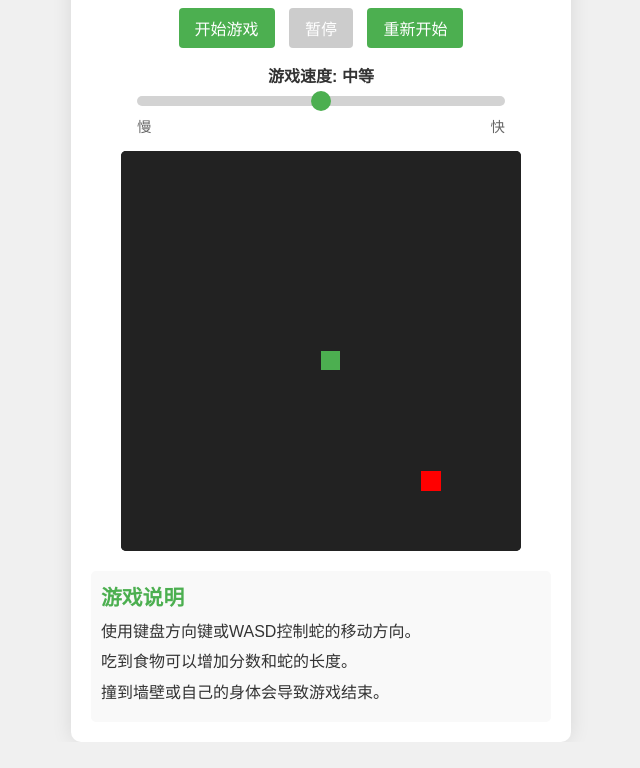
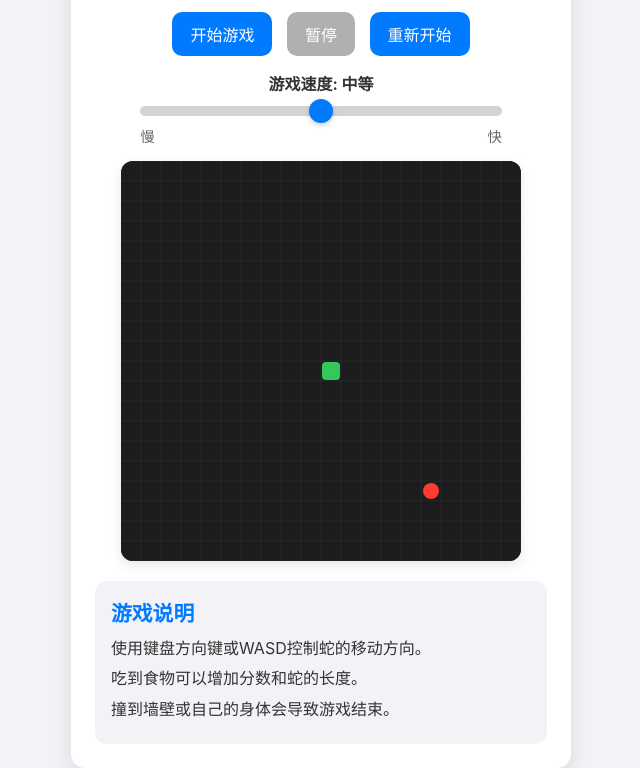
Before and after one commit to Cooper-Peng/SnakeGame, a plain HTML site: page index.html in a window 1280 px wide. Shown: the part 121-889 px from the top of the page, without its empty margins (319-959 px from the left). Before the commit the page ends 863 px from the top, so only its background shows below. Drawn offline with Linux system fonts and the light colour scheme.

Commit message:
style: 更新UI样式和游戏视觉效果
- 使用iOS风格的系统字体和颜色方案
- 改进按钮和容器的圆角、阴影效果
- 为蛇身和食物添加圆角视觉效果
- 添加游戏网格背景
- 增强游戏结束时的显示效果

```diff
--- a/script.js
+++ b/script.js
@@ -244,33 +244,90 @@ function generateFood() {
 // 绘制游戏
 function drawGame() {
     // 清空画布
-    ctx.fillStyle = '#222';
+    ctx.fillStyle = '#1C1C1E';
     ctx.fillRect(0, 0, canvas.width, canvas.height);
 
+    // 绘制网格
+    drawGrid();
+
     // 绘制食物
-    ctx.fillStyle = 'red';
-    ctx.fillRect(food.x * gridSize, food.y * gridSize, gridSize, gridSize);
+    const foodRadius = gridSize / 2 - 2;
+    ctx.fillStyle = '#FF3B30';
+    ctx.beginPath();
+    ctx.arc(
+        food.x * gridSize + gridSize / 2,
+        food.y * gridSize + gridSize / 2,
+        foodRadius,
+        0,
+        Math.PI * 2
+    );
+    ctx.fill();
 
     // 绘制蛇
     snake.forEach((segment, index) => {
         // 蛇头用不同颜色
         if (index === 0) {
-            ctx.fillStyle = '#4CAF50';
+            ctx.fillStyle = '#34C759'; // iOS绿色
         } else {
-            ctx.fillStyle = '#8BC34A';
+            ctx.fillStyle = '#30D158'; // 浅一点的绿色
         }
 
-        ctx.fillRect(segment.x * gridSize, segment.y * gridSize, gridSize - 1, gridSize - 1);
+        // 圆角矩形
+        const cornerRadius = 4;
+        const x = segment.x * gridSize + 1;
+        const y = segment.y * gridSize + 1;
+        const width = gridSize - 2;
+        const height = gridSize - 2;
+
+        ctx.beginPath();
+        ctx.moveTo(x + cornerRadius, y);
+        ctx.lineTo(x + width - cornerRadius, y);
+        ctx.quadraticCurveTo(x + width, y, x + width, y + cornerRadius);
+        ctx.lineTo(x + width, y + height - cornerRadius);
+        ctx.quadraticCurveTo(x + width, y + height, x + width - cornerRadius, y + height);
+        ctx.lineTo(x + cornerRadius, y + height);
+        ctx.quadraticCurveTo(x, y + height, x, y + height - cornerRadius);
+        ctx.lineTo(x, y + cornerRadius);
+        ctx.quadraticCurveTo(x, y, x + cornerRadius, y);
+        ctx.closePath();
+        ctx.fill();
     });
 
     // 如果游戏结束，显示游戏结束文字
     if (gameOver) {
+        // 半透明背景
+        ctx.fillStyle = 'rgba(0, 0, 0, 0.7)';
+        ctx.fillRect(0, 0, canvas.width, canvas.height);
+
         ctx.fillStyle = 'white';
-        ctx.font = '30px Arial';
+        ctx.font = '30px -apple-system, BlinkMacSystemFont';
+        ctx.fontWeight = 'bold';
         ctx.textAlign = 'center';
         ctx.fillText('游戏结束!', canvas.width / 2, canvas.height / 2);
-        ctx.font = '20px Arial';
-        ctx.fillText('按开始按钮重新开始', canvas.width / 2, canvas.height / 2 + 30);
+        ctx.font = '20px -apple-system, BlinkMacSystemFont';
+        ctx.fillText('按开始按钮重新开始', canvas.width / 2, canvas.height / 2 + 40);
+    }
+}
+
+// 绘制网格
+function drawGrid() {
+    ctx.strokeStyle = 'rgba(255, 255, 255, 0.05)';
+    ctx.lineWidth = 1;
+
+    // 绘制垂直线
+    for (let x = 0; x <= canvas.width; x += gridSize) {
+        ctx.beginPath();
+        ctx.moveTo(x, 0);
+        ctx.lineTo(x, canvas.height);
+        ctx.stroke();
+    }
+
+    // 绘制水平线
+    for (let y = 0; y <= canvas.height; y += gridSize) {
+        ctx.beginPath();
+        ctx.moveTo(0, y);
+        ctx.lineTo(canvas.width, y);
+        ctx.stroke();
     }
 }
 
--- a/style.css
+++ b/style.css
@@ -5,8 +5,8 @@
 }
 
 body {
-    font-family: 'Arial', sans-serif;
-    background-color: #f0f0f0;
+    font-family: -apple-system, BlinkMacSystemFont, 'Segoe UI', Roboto, Helvetica, Arial, sans-serif;
+    background-color: #f2f2f7;
     display: flex;
     justify-content: center;
     align-items: center;
@@ -16,18 +16,19 @@ body {
 
 .game-container {
     background-color: white;
-    border-radius: 10px;
-    box-shadow: 0 0 20px rgba(0, 0, 0, 0.1);
-    padding: 20px;
+    border-radius: 14px;
+    box-shadow: 0 8px 20px rgba(0, 0, 0, 0.1);
+    padding: 24px;
     max-width: 500px;
     width: 100%;
     text-align: center;
 }
 
 h1 {
-    color: #4CAF50;
+    color: #007AFF;
     margin-bottom: 20px;
     font-size: 2rem;
+    font-weight: 600;
 }
 
 .game-info {
@@ -67,19 +68,21 @@ h1 {
 #speedSlider::-webkit-slider-thumb {
     -webkit-appearance: none;
     appearance: none;
-    width: 20px;
-    height: 20px;
+    width: 24px;
+    height: 24px;
     border-radius: 50%;
-    background: #4CAF50;
+    background: #007AFF;
     cursor: pointer;
+    box-shadow: 0 2px 5px rgba(0, 0, 0, 0.2);
 }
 
 #speedSlider::-moz-range-thumb {
-    width: 20px;
-    height: 20px;
+    width: 24px;
+    height: 24px;
     border-radius: 50%;
-    background: #4CAF50;
+    background: #007AFF;
     cursor: pointer;
+    box-shadow: 0 2px 5px rgba(0, 0, 0, 0.2);
 }
 
 .speed-labels {
@@ -92,46 +95,50 @@ h1 {
 }
 
 button {
-    background-color: #4CAF50;
+    background-color: #007AFF;
     color: white;
     border: none;
-    padding: 8px 16px;
+    padding: 10px 18px;
     margin: 0 5px;
-    border-radius: 4px;
+    border-radius: 10px;
     cursor: pointer;
     font-size: 1rem;
-    transition: background-color 0.3s;
+    font-weight: 500;
+    transition: all 0.2s ease;
 }
 
 button:hover {
-    background-color: #45a049;
+    background-color: #0062CC;
+    transform: translateY(-1px);
 }
 
 button:disabled {
-    background-color: #cccccc;
+    background-color: #B0B0B0;
     cursor: not-allowed;
 }
 
 #gameCanvas {
-    background-color: #222;
-    border-radius: 5px;
-    margin: 0 auto;
+    background-color: #1C1C1E;
+    border-radius: 12px;
+    margin: 15px auto;
     display: block;
     max-width: 100%;
+    box-shadow: 0 4px 12px rgba(0, 0, 0, 0.1);
 }
 
 .game-instructions {
     margin-top: 20px;
     text-align: left;
-    padding: 10px;
-    background-color: #f9f9f9;
-    border-radius: 5px;
+    padding: 16px;
+    background-color: #F2F2F7;
+    border-radius: 12px;
 }
 
 .game-instructions h2 {
-    color: #4CAF50;
+    color: #007AFF;
     font-size: 1.3rem;
     margin-bottom: 10px;
+    font-weight: 600;
 }
 
 .game-instructions p {
```
